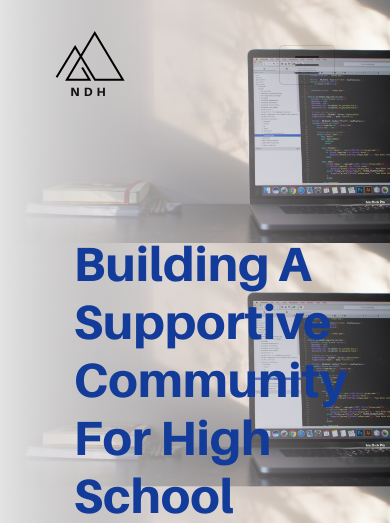
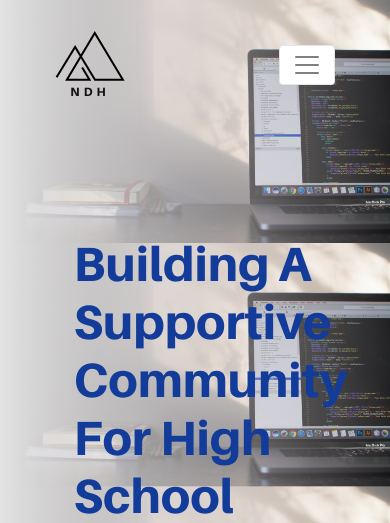
Before and after one commit to northern-dehacks/northern-dehacks-web, a PHP site: page / in a window 390 px wide. Shown: the top 523 px of the page. Run offline with PHP 8.4, Linux system fonts and the light colour scheme; some libraries are stand-ins or nearby versions.

Commit message:
white hamburger and center text

```diff
--- a/css/style.css
+++ b/css/style.css
@@ -83,6 +83,7 @@ nav {
   display: block;
   margin: 0 1.5rem;
   height: 100%;
+  text-align: center;
   display: flex;
   justify-content: center;
   align-items: center;
@@ -91,6 +92,7 @@ nav {
 .top-nav-sponsor {
   padding: 1rem 2rem;
   font-weight: bold;
+  letter-spacing: 1.3px;
   background-color: var(--highlight);
   color: white !important;
 }
--- a/index.html
+++ b/index.html
@@ -25,7 +25,7 @@
             <img src="assets/logos/ndh-logo.svg" width="70" height="70" alt="">
             <p class="top-nav-logo-cap">NDH</p>
           </a>
-          <button class="navbar-toggler" type="button" data-toggle="collapse" data-target="#navbarSupportedContent"
+          <button class="navbar-toggler bg-white" type="button" data-toggle="collapse" data-target="#navbarSupportedContent"
             aria-controls="navbarSupportedContent" aria-expanded="false" aria-label="Toggle navigation">
             <span class="navbar-toggler-icon"></span>
           </button>
```
